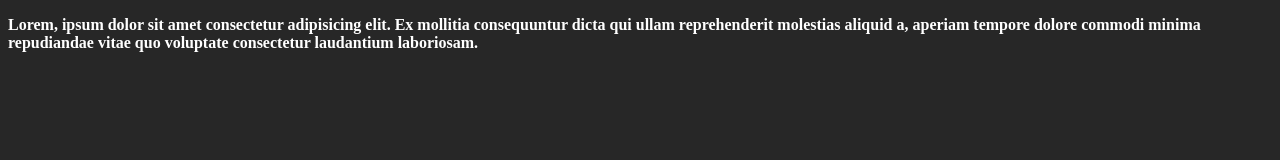
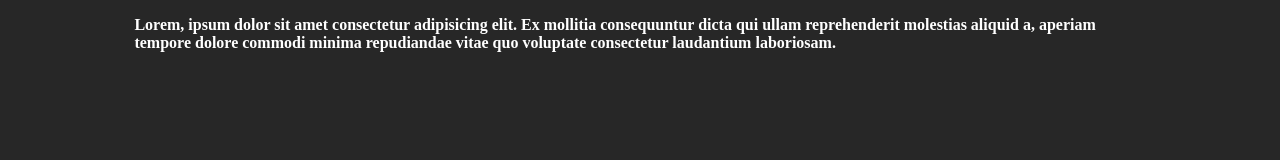
Before and after one commit to pernillasterner/boilerplate-sass, a plain HTML site: page dist/index.html in a window 1280 px wide. Drawn offline with Linux system fonts and the light colour scheme.

Commit message:
Nesting paragraph

```diff
--- a/dist/index.html
+++ b/dist/index.html
@@ -9,7 +9,7 @@
   </head>
   <body>
     <div class="main">
-      <p>
+      <p class="main__paragraph">
         Lorem, ipsum dolor sit amet consectetur adipisicing elit. Ex mollitia
         consequuntur dicta qui ullam reprehenderit molestias aliquid a, aperiam
         tempore dolore commodi minima repudiandae vitae quo voluptate
--- a/scss/style.scss
+++ b/scss/style.scss
@@ -9,6 +9,18 @@ $font-weights: (
 
 body {
   background-color: $primary-color;
-  font-weight: map-get($font-weights, bold);
   color: $text-color;
 }
+
+.main {
+  width: 80%;
+  margin: 0 auto;
+  // & = parent
+  #{&}__paragraph {
+    font-weight: map-get($font-weights, "bold");
+
+    &:hover {
+      color: pink;
+    }
+  }
+}
```
Also changed, not shown: dist/css/style.css, 1 other file.
